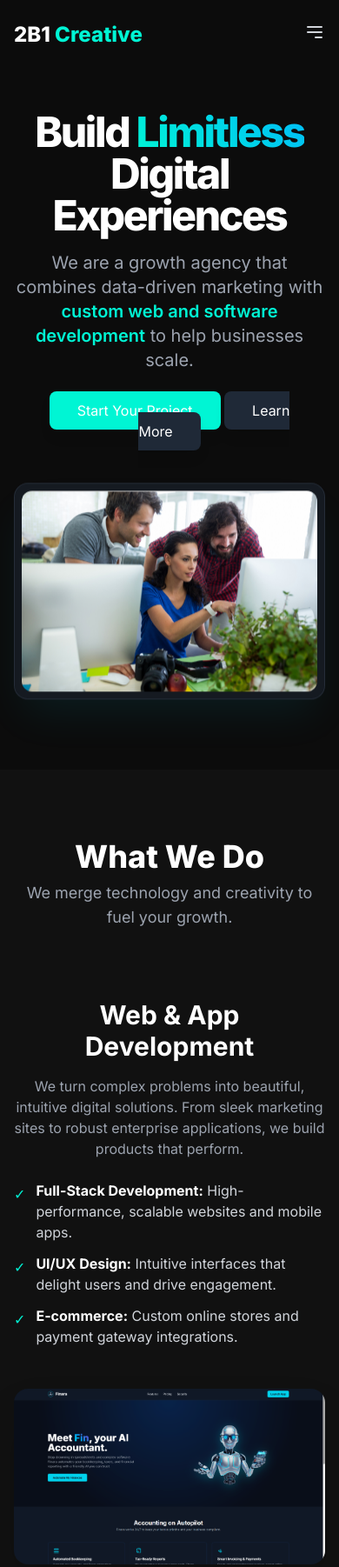
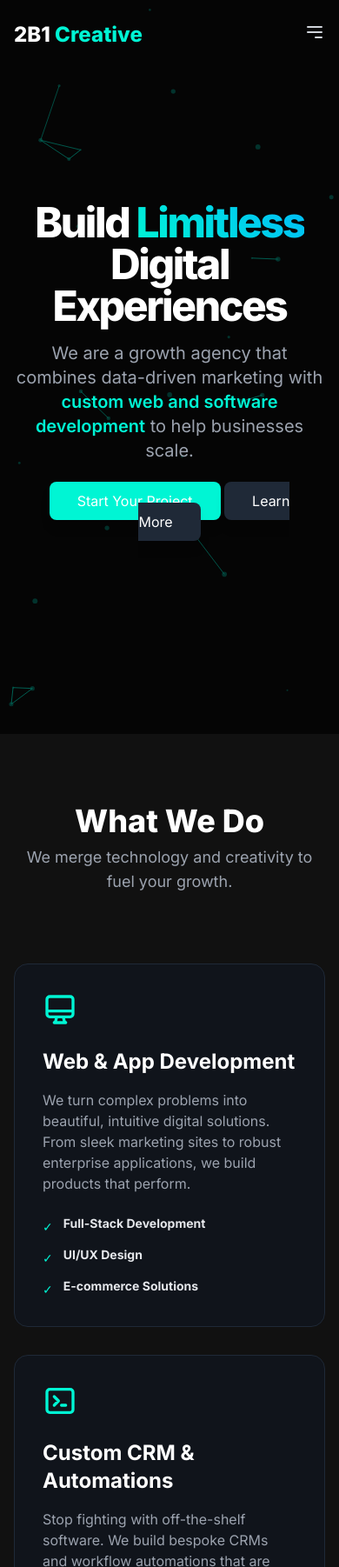
Before and after one commit to ismelihenriquez/2b1creative, a plain HTML site: page index.html in a window 390 px wide. Shown: the top 1802 px of the page at 87% size. Drawn offline with nearby package versions, Linux system fonts and the light colour scheme.

Commit message:
Update index.html

```diff
--- a/index.html
+++ b/index.html
@@ -34,29 +34,49 @@
             animation: fadeIn 0.8s ease-out forwards;
         }
 
-        /* Floating animation */
-        @keyframes float {
-            0% { transform: translateY(0px); }
-            50% { transform: translateY(-15px); }
-            100% { transform: translateY(0px); }
-        }
-
-        .floating {
-            animation: float 6s ease-in-out infinite;
-        }
-
         /* Gradient text */
         .gradient-text {
             background: linear-gradient(45deg, #00f5d4, #00bbf9);
             -webkit-background-clip: text;
             -webkit-text-fill-color: transparent;
         }
+
+        #hero-canvas {
+            position: absolute;
+            top: 0;
+            left: 0;
+            width: 100%;
+            height: 100%;
+            z-index: 1;
+        }
+        .hero-overlay {
+            position: absolute;
+            top: 0;
+            left: 0;
+            width: 100%;
+            height: 100%;
+            background-color: rgba(0, 0, 0, 0.6); /* Stronger black overlay */
+            z-index: 2;
+        }
+        .hero-content {
+            position: relative;
+            z-index: 3;
+        }
+
+        .service-card {
+            transition: transform 0.3s ease, border-color 0.3s ease, box-shadow 0.3s ease;
+        }
+        .service-card:hover {
+            transform: translateY(-10px);
+            border-color: #00f5d4;
+            box-shadow: 0 0 25px rgba(0, 245, 212, 0.2);
+        }
     </style>
 </head>
 <body class="bg-brand-dark">
 
     <!-- Header -->
-    <header class="fixed w-full z-30 transition-all duration-300 ease-in-out" id="header">
+    <header class="fixed w-full z-40 transition-all duration-300 ease-in-out" id="header">
         <div class="max-w-7xl mx-auto px-4 sm:px-6">
             <div class="flex items-center justify-between h-20">
                 <!-- Site branding -->
@@ -99,9 +119,11 @@
     <main class="flex-grow">
 
         <!-- Hero Section -->
-        <section class="relative pt-32 pb-20 md:pt-40 md:pb-24">
-            <div class="max-w-7xl mx-auto px-4 sm:px-6">
-                <div class="text-center pb-12 md:pb-16">
+        <section class="relative flex items-center justify-center min-h-screen">
+            <canvas id="hero-canvas"></canvas>
+            <div class="hero-overlay"></div>
+            <div class="hero-content max-w-7xl mx-auto px-4 sm:px-6">
+                <div class="text-center">
                     <h1 class="text-5xl md:text-6xl font-extrabold leading-tighter tracking-tighter mb-4 text-white" data-aos="zoom-y-out">
                         Build <span class="gradient-text">Limitless</span> Digital Experiences
                     </h1>
@@ -116,18 +138,6 @@
                     </div>
                 </div>
             </div>
-
-            <!-- Floating creative element -->
-            <div class="max-w-6xl mx-auto px-4 sm:px-6">
-                 <div class="relative flex justify-center items-center floating">
-                    <div class="w-full h-auto bg-gray-800/50 backdrop-blur-sm rounded-2xl p-2 border border-gray-700/50 shadow-2xl shadow-cyan-500/10">
-                        <img src="https://github.com/ismelihenriquez/2b1creative/blob/main/Ismeli%20Henriquez%20Influencer%20Portfolio%20(1).png?raw=true"
-                             alt="Composite image showing a CRM dashboard on a laptop and a coffee shop mobile app on a phone"
-                             class="rounded-xl"
-                             onerror="this.onerror=null;this.src='https://placehold.co/1024x576/0c0c0c/FFFFFF?text=Image+Not+Found';">
-                    </div>
-                </div>
-            </div>
         </section>
 
         <!-- Services Section -->
@@ -138,53 +148,47 @@
                     <p class="text-lg text-gray-400 mt-2">We merge technology and creativity to fuel your growth.</p>
                 </div>
 
-                <div class="space-y-24">
-                    <!-- Service 1: Web & App Development -->
-                    <div class="grid md:grid-cols-2 gap-12 items-center">
-                        <div class="text-center md:text-left">
-                            <h3 class="text-3xl font-bold text-white mb-4">Web & App Development</h3>
-                            <p class="text-gray-400 mb-6">We turn complex problems into beautiful, intuitive digital solutions. From sleek marketing sites to robust enterprise applications, we build products that perform.</p>
-                            <ul class="space-y-3 text-gray-300 text-left">
-                                <li class="flex items-start"><span class="text-brand-turquoise mr-3 mt-1">&#10003;</span> <div><strong class="text-white">Full-Stack Development:</strong> High-performance, scalable websites and mobile apps.</div></li>
-                                <li class="flex items-start"><span class="text-brand-turquoise mr-3 mt-1">&#10003;</span> <div><strong class="text-white">UI/UX Design:</strong> Intuitive interfaces that delight users and drive engagement.</div></li>
-                                <li class="flex items-start"><span class="text-brand-turquoise mr-3 mt-1">&#10003;</span> <div><strong class="text-white">E-commerce:</strong> Custom online stores and payment gateway integrations.</div></li>
-                            </ul>
+                <div class="grid md:grid-cols-3 gap-8">
+                    <!-- Service Card 1: Web & App Development -->
+                    <div class="service-card bg-gray-900/50 p-8 rounded-2xl border border-gray-800">
+                        <div class="mb-6">
+                            <svg class="w-10 h-10 text-brand-turquoise" fill="none" stroke="currentColor" viewBox="0 0 24 24" xmlns="http://www.w3.org/2000/svg"><path stroke-linecap="round" stroke-linejoin="round" stroke-width="2" d="M9.75 17L9 20l-1 1h8l-1-1-.75-3M3 13h18M5 17h14a2 2 0 002-2V5a2 2 0 00-2-2H5a2 2 0 00-2 2v10a2 2 0 002 2z"></path></svg>
                         </div>
-                        <div class="flex items-center justify-center">
-                            <img src="https://github.com/ismelihenriquez/2b1creative/blob/main/Screenshot%202025-07-30%20094615.png?raw=true" alt="Web and App Development Showcase" class="rounded-2xl shadow-2xl">
-                        </div>
+                        <h3 class="text-2xl font-bold text-white mb-4">Web & App Development</h3>
+                        <p class="text-gray-400 mb-6">We turn complex problems into beautiful, intuitive digital solutions. From sleek marketing sites to robust enterprise applications, we build products that perform.</p>
+                        <ul class="space-y-3 text-gray-400 text-left text-sm">
+                            <li class="flex items-start"><span class="text-brand-turquoise mr-3 mt-1">&#10003;</span> <div><strong class="text-gray-200">Full-Stack Development</strong></div></li>
+                            <li class="flex items-start"><span class="text-brand-turquoise mr-3 mt-1">&#10003;</span> <div><strong class="text-gray-200">UI/UX Design</strong></div></li>
+                            <li class="flex items-start"><span class="text-brand-turquoise mr-3 mt-1">&#10003;</span> <div><strong class="text-gray-200">E-commerce Solutions</strong></div></li>
+                        </ul>
                     </div>
 
-                    <!-- Service 2: Custom CRM & Automations -->
-                    <div class="grid md:grid-cols-2 gap-12 items-center">
-                        <div class="flex items-center justify-center md:order-1">
-                             <img src="https://github.com/ismelihenriquez/2b1creative/blob/main/dashboard.png?raw=true" alt="CRM and Automation Showcase" class="rounded-2xl shadow-2xl">
+                    <!-- Service Card 2: Custom CRM & Automations -->
+                    <div class="service-card bg-gray-900/50 p-8 rounded-2xl border border-gray-800">
+                        <div class="mb-6">
+                             <svg class="w-10 h-10 text-brand-turquoise" fill="none" stroke="currentColor" viewBox="0 0 24 24" xmlns="http://www.w3.org/2000/svg"><path stroke-linecap="round" stroke-linejoin="round" stroke-width="2" d="M8 9l3 3-3 3m5 0h3M5 20h14a2 2 0 002-2V6a2 2 0 00-2-2H5a2 2 0 00-2 2v12a2 2 0 002 2z"></path></svg>
                         </div>
-                        <div class="text-center md:text-left">
-                            <h3 class="text-3xl font-bold text-white mb-4">Custom CRM & Automations</h3>
-                            <p class="text-gray-400 mb-6">Stop fighting with off-the-shelf software. We build bespoke CRMs and workflow automations that are tailored to your exact business processes.</p>
-                             <ul class="space-y-3 text-gray-300 text-left">
-                                <li class="flex items-start"><span class="text-brand-turquoise mr-3 mt-1">&#10003;</span> <div><strong class="text-white">Bespoke Systems:</strong> CRMs built for your unique sales and operational workflow.</div></li>
-                                <li class="flex items-start"><span class="text-brand-turquoise mr-3 mt-1">&#10003;</span> <div><strong class="text-white">AI Integration:</strong> Leverage artificial intelligence to boost efficiency and find insights.</div></li>
-                                <li class="flex items-start"><span class="text-brand-turquoise mr-3 mt-1">&#10003;</span> <div><strong class="text-white">Process Streamlining:</strong> Automate repetitive tasks and data management.</div></li>
-                            </ul>
-                        </div>
+                        <h3 class="text-2xl font-bold text-white mb-4">Custom CRM & Automations</h3>
+                        <p class="text-gray-400 mb-6">Stop fighting with off-the-shelf software. We build bespoke CRMs and workflow automations that are tailored to your exact business processes.</p>
+                         <ul class="space-y-3 text-gray-400 text-left text-sm">
+                            <li class="flex items-start"><span class="text-brand-turquoise mr-3 mt-1">&#10003;</span> <div><strong class="text-gray-200">Bespoke Systems</strong></div></li>
+                            <li class="flex items-start"><span class="text-brand-turquoise mr-3 mt-1">&#10003;</span> <div><strong class="text-gray-200">AI Integration</strong></div></li>
+                            <li class="flex items-start"><span class="text-brand-turquoise mr-3 mt-1">&#10003;</span> <div><strong class="text-gray-200">Process Streamlining</strong></div></li>
+                        </ul>
                     </div>
 
-                    <!-- Service 3: Digital Marketing & Strategy -->
-                    <div class="grid md:grid-cols-2 gap-12 items-center">
-                        <div class="text-center md:text-left">
-                            <h3 class="text-3xl font-bold text-white mb-4">Digital Marketing & Strategy</h3>
-                            <p class="text-gray-400 mb-6">Great products deserve to be seen. We create and execute data-driven marketing strategies that build your brand and drive measurable results.</p>
-                             <ul class="space-y-3 text-gray-300 text-left">
-                                <li class="flex items-start"><span class="text-brand-turquoise mr-3 mt-1">&#10003;</span> <div><strong class="text-white">Growth Strategy:</strong> Comprehensive marketing plans and campaign execution.</div></li>
-                                <li class="flex items-start"><span class="text-brand-turquoise mr-3 mt-1">&#10003;</span> <div><strong class="text-white">Content & Social:</strong> Engaging content creation and social media management.</div></li>
-                                <li class="flex items-start"><span class="text-brand-turquoise mr-3 mt-1">&#10003;</span> <div><strong class="text-white">Analytics:</strong> Performance tracking and growth-focused reporting.</div></li>
-                            </ul>
+                    <!-- Service Card 3: Digital Marketing & Strategy -->
+                    <div class="service-card bg-gray-900/50 p-8 rounded-2xl border border-gray-800">
+                        <div class="mb-6">
+                            <svg class="w-10 h-10 text-brand-turquoise" fill="none" stroke="currentColor" viewBox="0 0 24 24" xmlns="http://www.w3.org/2000/svg"><path stroke-linecap="round" stroke-linejoin="round" stroke-width="2" d="M13 10V3L4 14h7v7l9-11h-7z"></path></svg>
                         </div>
-                        <div class="flex items-center justify-center">
-                           <img src="https://github.com/ismelihenriquez/2b1creative/blob/main/content.png?raw=true" alt="Marketing and Strategy Showcase" class="rounded-2xl shadow-2xl">
-                        </div>
+                        <h3 class="text-2xl font-bold text-white mb-4">Digital Marketing & Strategy</h3>
+                        <p class="text-gray-400 mb-6">Great products deserve to be seen. We create and execute data-driven marketing strategies that build your brand and drive measurable results.</p>
+                         <ul class="space-y-3 text-gray-400 text-left text-sm">
+                            <li class="flex items-start"><span class="text-brand-turquoise mr-3 mt-1">&#10003;</span> <div><strong class="text-gray-200">Growth Strategy</strong></div></li>
+                            <li class="flex items-start"><span class="text-brand-turquoise mr-3 mt-1">&#10003;</span> <div><strong class="text-gray-200">Content & Social Media</strong></div></li>
+                            <li class="flex items-start"><span class="text-brand-turquoise mr-3 mt-1">&#10003;</span> <div><strong class="text-gray-200">Performance Analytics</strong></div></li>
+                        </ul>
                     </div>
                 </div>
             </div>
@@ -280,6 +284,98 @@
         document.querySelectorAll('section > div').forEach(el => {
             observer.observe(el);
         });
+
+        // Particle Animation Logic
+        const canvas = document.getElementById('hero-canvas');
+        const ctx = canvas.getContext('2d');
+        let particlesArray;
+
+        function resizeCanvas() {
+            canvas.width = window.innerWidth;
+            canvas.height = document.querySelector('.relative.flex.items-center.justify-center.min-h-screen').offsetHeight;
+        }
+        resizeCanvas();
+
+        class Particle {
+            constructor(x, y, directionX, directionY, size, color) {
+                this.x = x;
+                this.y = y;
+                this.directionX = directionX;
+                this.directionY = directionY;
+                this.size = size;
+                this.color = color;
+            }
+            draw() {
+                ctx.beginPath();
+                ctx.arc(this.x, this.y, this.size, 0, Math.PI * 2, false);
+                ctx.fillStyle = 'rgba(0, 245, 212, 0.5)';
+                ctx.fill();
+            }
+            update() {
+                if (this.x > canvas.width || this.x < 0) {
+                    this.directionX = -this.directionX;
+                }
+                if (this.y > canvas.height || this.y < 0) {
+                    this.directionY = -this.directionY;
+                }
+                this.x += this.directionX;
+                this.y += this.directionY;
+                this.draw();
+            }
+        }
+
+        function init() {
+            particlesArray = [];
+            let numberOfParticles = (canvas.height * canvas.width) / 12000;
+            for (let i = 0; i < numberOfParticles; i++) {
+                let size = (Math.random() * 2) + 1;
+                let x = (Math.random() * ((canvas.width - size * 2) - (size * 2)) + size * 2);
+                let y = (Math.random() * ((canvas.height - size * 2) - (size * 2)) + size * 2);
+                let directionX = (Math.random() * .4) - .2;
+                let directionY = (Math.random() * .4) - .2;
+                let color = '#00f5d4';
+                particlesArray.push(new Particle(x, y, directionX, directionY, size, color));
+            }
+        }
+
+        function connect() {
+            let opacityValue = 1;
+            for (let a = 0; a < particlesArray.length; a++) {
+                for (let b = a; b < particlesArray.length; b++) {
+                    let distance = ((particlesArray[a].x - particlesArray[b].x) * (particlesArray[a].x - particlesArray[b].x))
+                    + ((particlesArray[a].y - particlesArray[b].y) * (particlesArray[a].y - particlesArray[b].y));
+                    if (distance < (canvas.width/8) * (canvas.height/8)) {
+                        opacityValue = 1 - (distance/20000);
+                        ctx.strokeStyle = `rgba(0, 245, 212, ${opacityValue})`;
+                        ctx.lineWidth = 1;
+                        ctx.beginPath();
+                        ctx.moveTo(particlesArray[a].x, particlesArray[a].y);
+                        ctx.lineTo(particlesArray[b].x, particlesArray[b].y);
+                        ctx.stroke();
+                    }
+                }
+            }
+        }
+
+        function animate() {
+            requestAnimationFrame(animate);
+            ctx.clearRect(0,0,canvas.width, canvas.height);
+
+            for (let i = 0; i < particlesArray.length; i++) {
+                particlesArray[i].update();
+            }
+            connect();
+        }
+
+        window.addEventListener('resize',
+            function() {
+                resizeCanvas();
+                init();
+            }
+        );
+
+        init();
+        animate();
     </script>
 </body>
 </html>
```
